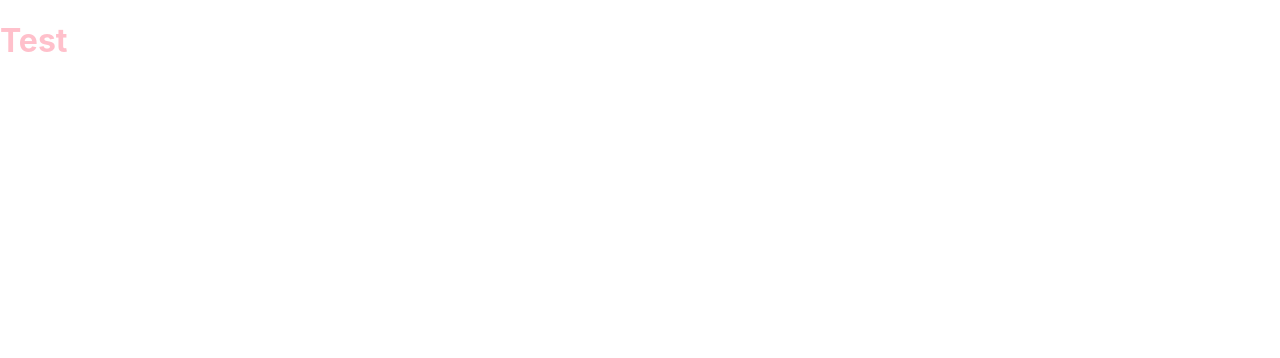
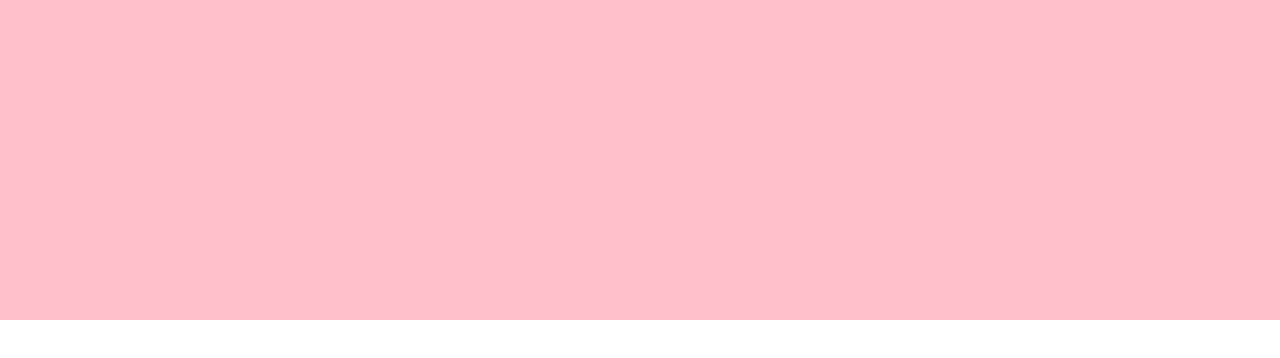
Before and after one commit to katfay/kats-weather-site-react, a React (Create React App) app: page / in a window 1280 px wide. Shown: the top 358 px of the page. Built offline with nearby package versions, Linux system fonts and the light colour scheme.

Commit message:
More testing

```diff
--- a/src/App.css
+++ b/src/App.css
@@ -1,5 +1,11 @@
 .App h1 {
   color: pink;
+}
+
+.App .main-container {
+  background-color: pink;
+  min-height: 20rem;
+  min-width: 20rem;
 }
 
 /*
--- a/src/App.js
+++ b/src/App.js
@@ -6,7 +6,7 @@ export default App;
 function App() {
   return (
     <div className="App">
-      <h1>Test</h1>
+      <div className="main-container"></div>
     </div>
   );
 }
```
